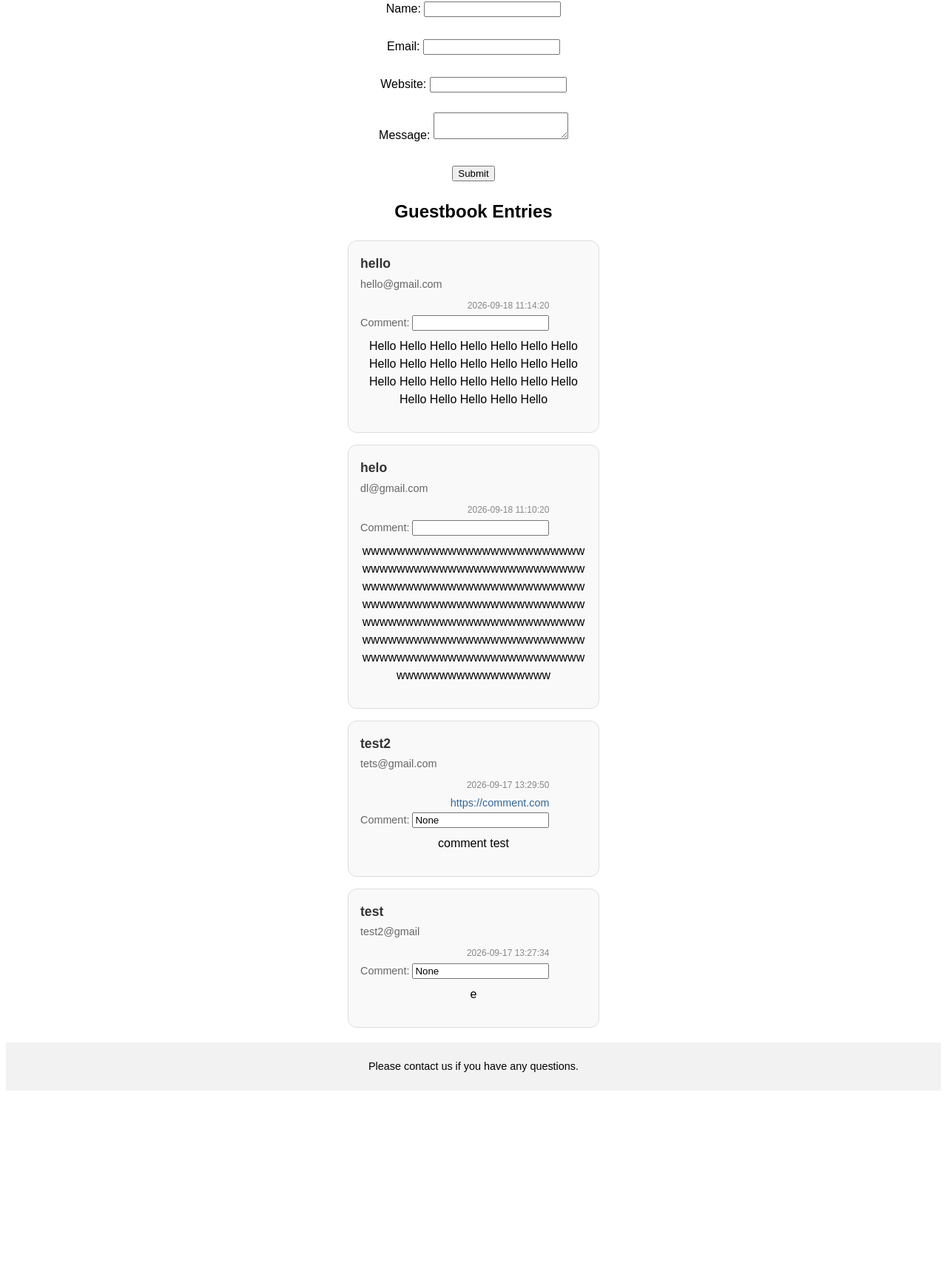
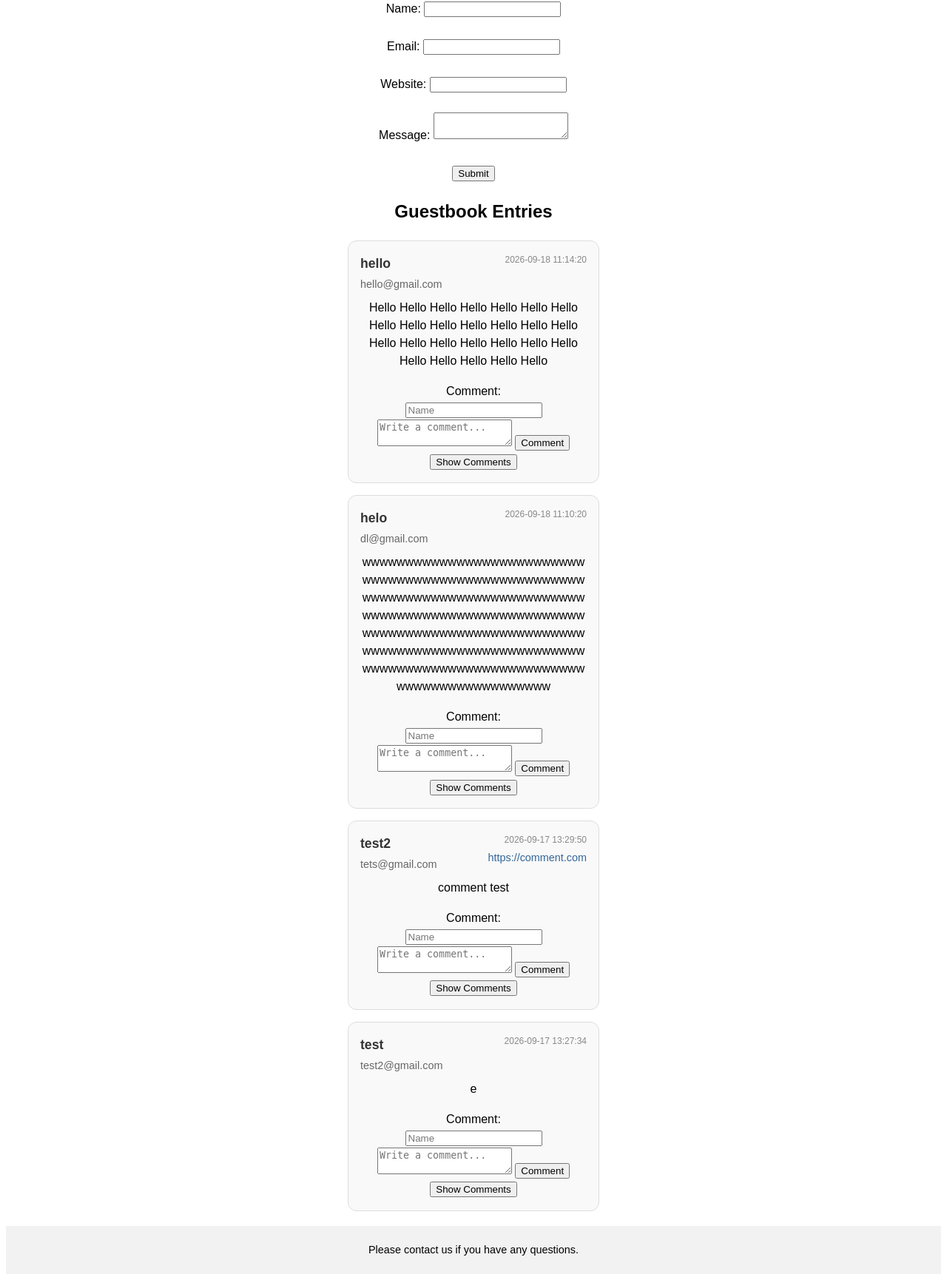
Before and after one commit to calleballebingbong/Webserverprogrammering-sida, a Flask app: page /guestbook in a window 1280 px wide. Shown: the part 239-1969 px from the top of the page at 74% size. Before the commit the page ends 1713 px from the top, so only its background shows below. Run offline with Flask 3, Linux system fonts and the light colour scheme.

Commit message:
Added more text to different webpages, added comments + hide/show comments

```diff
--- a/app.py
+++ b/app.py
@@ -1,4 +1,4 @@
-from flask import Flask, render_template, request
+from flask import Flask, render_template, request, redirect
 import json
 import datetime
 
@@ -55,5 +55,25 @@ def guestbook():
 
     return render_template('guestbook.html', entries=entries)
 
+@app.route('/guestbook/<int:entry_index>/comment', methods=['POST'])
+def ann_comment(entry_index):
+    entries = load_entries()
+
+    if 0 <= entry_index < len(entries):
+        comment = {
+            'name': request.form.get('comment_name'),
+            'message': request.form.get('comment_message'),
+            'timestamp': datetime.datetime.now().strftime('%Y-%m-%d %H:%M:%S')
+        }
+
+        if 'comments' not in entries[entry_index]:
+            entries[entry_index]['comments'] = []
+
+        entries[entry_index]['comments'].append(comment)
+
+        with open('guestbook.json', 'w', encoding='utf-8') as f:
+            json.dump(entries, f, ensure_ascii=False, indent=4)
+    return redirect('/guestbook')
+
 if __name__ == '__main__':
     app.run(debug=True)
--- a/guestbook.json
+++ b/guestbook.json
@@ -4,7 +4,24 @@
         "email": "hello@gmail.com",
         "website": "",
         "message": "Hello Hello Hello Hello Hello Hello Hello Hello Hello Hello Hello Hello Hello Hello Hello Hello Hello Hello Hello Hello Hello Hello Hello Hello Hello Hello ",
-        "timestamp": "2026-09-18 11:14:20"
+        "timestamp": "2026-09-18 11:14:20",
+        "comments": [
+            {
+                "name": "test",
+                "message": "hello",
+                "timestamp": "2026-09-18 11:30:34"
+            },
+            {
+                "name": "joker",
+                "message": "you suck, jk!",
+                "timestamp": "2026-09-18 11:30:54"
+            },
+            {
+                "name": "test",
+                "message": "wwwwwwwwwwwwwwwwwwwwwwwwwwwwwwwwwwwwwwwwwwwwwwwwwwwwwwwwwwwwwwwwwwwwwwwwwwwwwwwwwwwwwwwwwwwwwwwwwwwwwwwwwwwwwwwwwwwwwwwwwwwwwwwwwwwwwwwwwwwwwwwwwww",
+                "timestamp": "2026-09-18 12:03:11"
+            }
+        ]
     },
     {
         "name": "helo",
@@ -18,15 +35,20 @@
         "email": "tets@gmail.com",
         "website": "https://comment.com",
         "message": "comment test",
-        "comment": null,
-        "timestamp": "2026-09-17 13:29:50"
+        "timestamp": "2026-09-17 13:29:50",
+        "comments": [
+            {
+                "name": "joker",
+                "message": "why so serios, bhun buh buhb bmbmbmbmbmbm bmbmbm bmbmbmbmb ",
+                "timestamp": "2026-09-18 12:02:51"
+            }
+        ]
     },
     {
         "name": "test",
-        "email": "test2@gmail",
+        "email": "test2@gmail.com",
         "website": "",
         "message": "e",
-        "comment": null,
         "timestamp": "2026-09-17 13:27:34"
     }
 ]
--- /dev/null
+++ b/static/comments.js
@@ -0,0 +1,12 @@
+document.querySelectorAll('.toggle-comments').forEach(button => {
+    button.addEventListener('click', () => {
+        const entryCard = button.closest('.entry-card');
+        const panel = entryCard.querySelector('.comment-panel');
+
+        if (!panel) return;
+
+        const isHidden = panel.classList.toggle('hidden');
+        button.textContent = isHidden ? 'Show Comments' : 'Hide Comments';
+        button.setAttribute('aria-expanded', String(!isHidden));
+    });
+});
--- a/static/style.css
+++ b/static/style.css
@@ -120,3 +120,7 @@
 .entry-card a:hover {
     text-decoration: underline;
 }
+
+.comment-panel.hidden {
+    display: none;
+}
--- a/templates/about.html
+++ b/templates/about.html
@@ -9,6 +9,6 @@
     {% block content %}
         <h1>About</h1>
         <p class="important">
-        This is the about page.
+        This site tests templates and features a guestbook where users can leave comments.
         </p>
     {% endblock %}
--- a/templates/base.html
+++ b/templates/base.html
@@ -3,7 +3,7 @@
 <head>
     {% block head %}
     <link rel="stylesheet" href="{{ url_for('static', filename='style.css') }}" />
-    <title>{% block title %}{% endblock %} - My Webpage</title>
+    <title>{% block title %}{% endblock %}</title>
     {% endblock %}
 </head>
 <body>
@@ -25,5 +25,6 @@
         <p>Please contact us if you have any questions.</p>
         {% endblock %}
     </div>
+    <script src="{{ url_for('static', filename='comments.js') }}"></script>
 </body>
 </html>
--- a/templates/contact.html
+++ b/templates/contact.html
@@ -9,6 +9,6 @@
     {% block content %}
         <h1>Contact</h1>
         <p class="important">
-        This is the contact page.
+        Contact us at: contact@gmail.com
         </p>
     {% endblock %}
--- a/templates/guestbook.html
+++ b/templates/guestbook.html
@@ -11,7 +11,7 @@
         <p class="important">
         This is the guestbook page.
         </p>
-
+        <!-- Submission Form -->
         <form method="post" action="/guestbook">
             <label for="name">Name:</label>
             <input type="text" id="name" name="name" required><br><br>
@@ -24,6 +24,7 @@
             <input type="submit" value="Submit">
         </form>
 
+        <!-- Guestbook Entries -->
         <h2>Guestbook Entries</h2>
             {% if entries %}
                 <ul class="guestbook-list">
@@ -41,17 +42,41 @@
                                     {% if entry.website %}
                                         <a href="{{ entry.website }}">{{ entry.website }}</a>
                                     {% endif %}
-                            <div id="comment-section">
-                                <label for="comment-{{ loop.index }}">Comment:</label>
-                                <input type="text" id="comment-{{ loop.index }}" name="comment" value="{{ entry.comment }}">
-                            </div>
-                            {% if entry.comment %}
-                                <div class="entry-comment">{{ entry.comment }}</div>
-                            {% endif %}
                                 </div>
                             </div>
 
                             <p class="entry-message">{{ entry.message }}</p>
+
+
+                            <!-- Leave a comment -->
+                            <div id="comment-section">
+                                    <label for="comment-{{ loop.index }}">Comment:</label>
+                            </div>
+                            <form method="post" action="/guestbook/{{ loop.index0 }}/comment">
+                                <input type="text" name="comment_name" placeholder="Name" required>
+                                <textarea name="comment_message" placeholder="Write a comment..." required></textarea>
+                                <button type="submit">Comment</button>
+                            </form>
+                            <button type="button" class="toggle-comments" aria-expanded="false">
+                                Show Comments
+                            </button>
+
+                            <!-- comment section -->
+                            <div class="comment-panel hidden">
+                                {% if entry.comments %}
+                                    <ul class="comment-list">
+                                        {% for comment in entry.comments %}
+                                            <li class="comment-card">
+                                                <strong>{{ comment.name }}</strong>
+                                                <p>{{ comment.message }}</p>
+                                            </li>
+                                        {% endfor %}
+                                    </ul>
+                                {% else %}
+                                    <p>No comments yet.</p>
+                                {% endif %}
+                            </div>
+
                         </li>
                     {% endfor %}
                 </ul>
--- a/templates/index.html
+++ b/templates/index.html
@@ -9,6 +9,7 @@
     {% block content %}
         <h1>Home</h1>
         <p class="important">
-        Welcome to my awesome homepage.
+        Welcome to my site that tests templates!
+        Feel free to leave a comment in the <a href="/guestbook">guestbook</a>.
         </p>
     {% endblock %}
```
Lines whose indentation alone changed are shown as unchanged.
